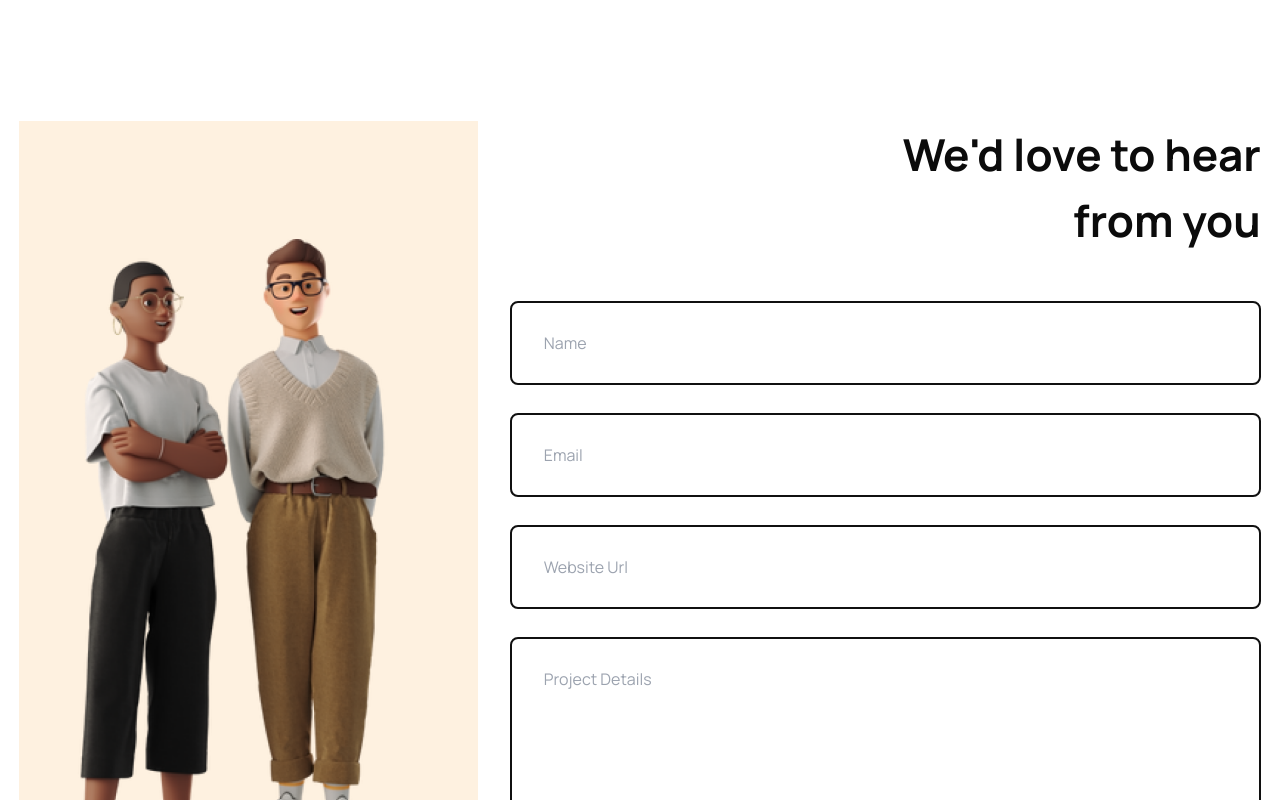
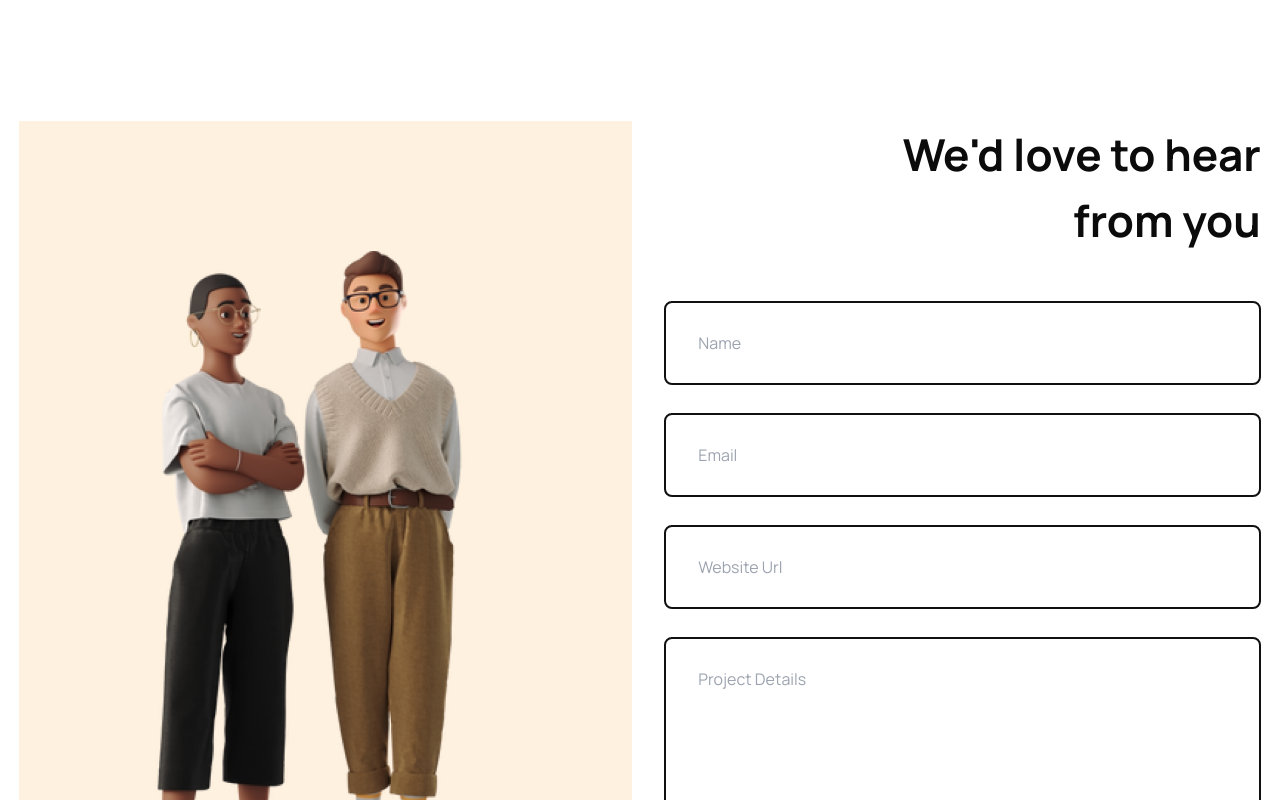
Before and after one commit to AJ1732/smg-task, a React (Vite) app: page / in a window 1280 px wide. Shown: the part 4080-4880 px from the top of the page. Built offline with nearby package versions, Linux system fonts and the light colour scheme.

Commit message:
chore: adjust image sizing

```diff
--- a/src/sections/ContactSection.tsx
+++ b/src/sections/ContactSection.tsx
@@ -5,10 +5,10 @@ const ContactSection = () => {
   return (
     <section>
       <div className="flex flex-col-reverse items-center lg:flex-row lg:items-start justify-between gap-20 lg:gap-8 py-[12.75rem]">
-        <figure className="flex-center h-[55.6875rem] w-[38.875rem] bg-[#FEF1E0]">
+        <figure className="flex-center size-full p-4 pt-10 min-h-[55.6875rem] max-w-[38.875rem] bg-[#FEF1E0]">
           <img
             src={contact}
-            className="max-w-[23.625rem]"
+            className="max-w-[23.625rem] max-md:-mr-10 w-full"
             alt="Two guys standing and smiling warmly, waiting for you to contact them"
           />
         </figure>
```
